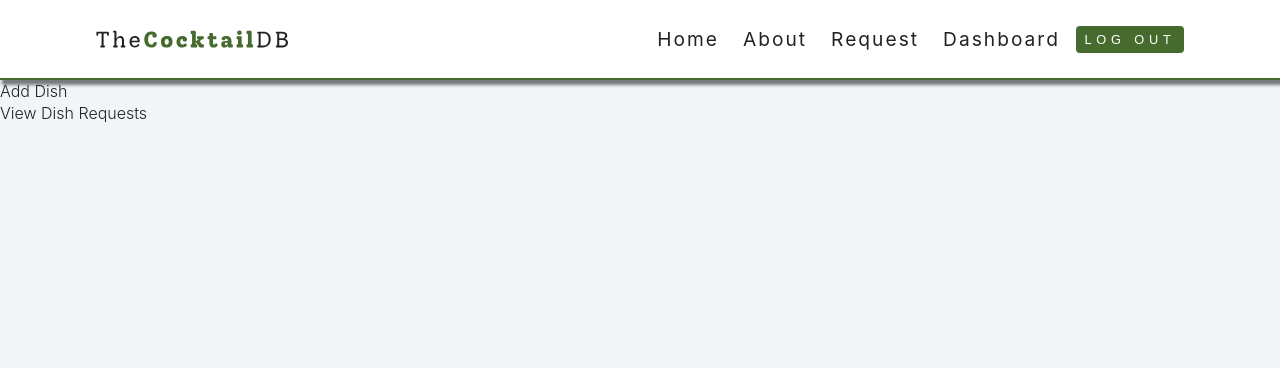
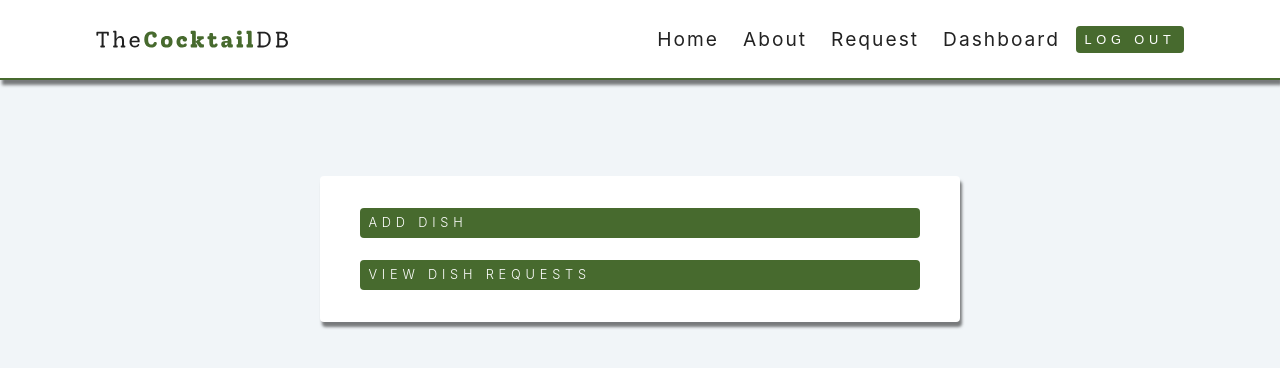
Before and after one commit to AgAlankar/kasa_dishes, a React (Create React App) app in the folder client/: page /admindash in a window 1280 px wide. Shown: the top 368 px of the page. Built offline with nearby package versions, Linux system fonts and the light colour scheme; no server answers; sample sign-in values are in the browser's storage.

Commit message:
minor updates

```diff
--- a/client/src/pages/AdminDash.js
+++ b/client/src/pages/AdminDash.js
@@ -7,10 +7,36 @@ export default function AdminDash(params) {
     return <div></div>
   }
   return (
-    <div>
-      <Link to='/AddDish'>Add Dish</Link>
-      <br></br>
-      <Link to='/ViewRequest'>View Dish Requests</Link>
-    </div>
+    <section className='section search'>
+      <form className='search-form'>
+        <div className='form-control row'>
+          <Link
+            style={{
+              display: 'flex',
+              justifyContent: 'space-between',
+              justifyContent: 'space-between',
+              alignItems: 'center',
+            }}
+            className='btn btn-primary btn-details'
+            to='/AddDish'
+          >
+            Add Dish
+          </Link>
+          <br></br>
+          <Link
+            style={{
+              display: 'flex',
+              justifyContent: 'space-between',
+              justifyContent: 'space-between',
+              alignItems: 'center',
+            }}
+            className='btn btn-primary btn-details'
+            to='/ViewRequest'
+          >
+            View Dish Requests
+          </Link>
+        </div>
+      </form>
+    </section>
   )
 }
--- a/client/src/pages/ViewReqs.js
+++ b/client/src/pages/ViewReqs.js
@@ -25,13 +25,17 @@ export default function ViewReqs() {
     setLoaded(true)
   }
   return (
-    <div>
+    <section className='section search'>
+      <form className='search-form'>
+        <div className='form-control row'>
           <h1>View Requests</h1>
           {reqList.map((item) => (
             <div key={item.RID}>
               <p>{item.RName}</p>
               <p>{item.recipieurl}</p>
+
               <button
+                className='btn btn-primary btn-details'
                 onClick={() => {
                   delReq(item.RID)
                 }}
@@ -41,5 +45,7 @@ export default function ViewReqs() {
             </div>
           ))}
         </div>
+      </form>
+    </section>
   )
 }
--- a/client/src/pages/adminlog.js
+++ b/client/src/pages/adminlog.js
@@ -70,8 +70,10 @@ export default function Adminlog() {
   // },[check,checkCred])
 
   return (
+    <section className='section search'>
       <div className='Admin'>
-      <Form onSubmit={handleSubmit}>
+        <div className='form-control row'>
+          <Form className='search-form' onSubmit={handleSubmit}>
             <Form.Group size='lg' controlId='aname'>
               <Form.Label>Admin Username</Form.Label>
               <Form.Control
@@ -89,11 +91,20 @@ export default function Adminlog() {
                 onChange={(e) => setPassword(e.target.value)}
               />
             </Form.Group>
-        <Button block size='lg' type='submit' disabled={!validateForm()}>
+            <br></br>
+            <Button
+              className='btn btn-primary btn-details'
+              block
+              size='lg'
+              type='submit'
+              disabled={!validateForm()}
+            >
               Login
             </Button>
           </Form>
           {!ok && 'Incorrect credentials'}
         </div>
+      </div>
+    </section>
   )
 }
```
Lines whose indentation alone changed are shown as unchanged.
